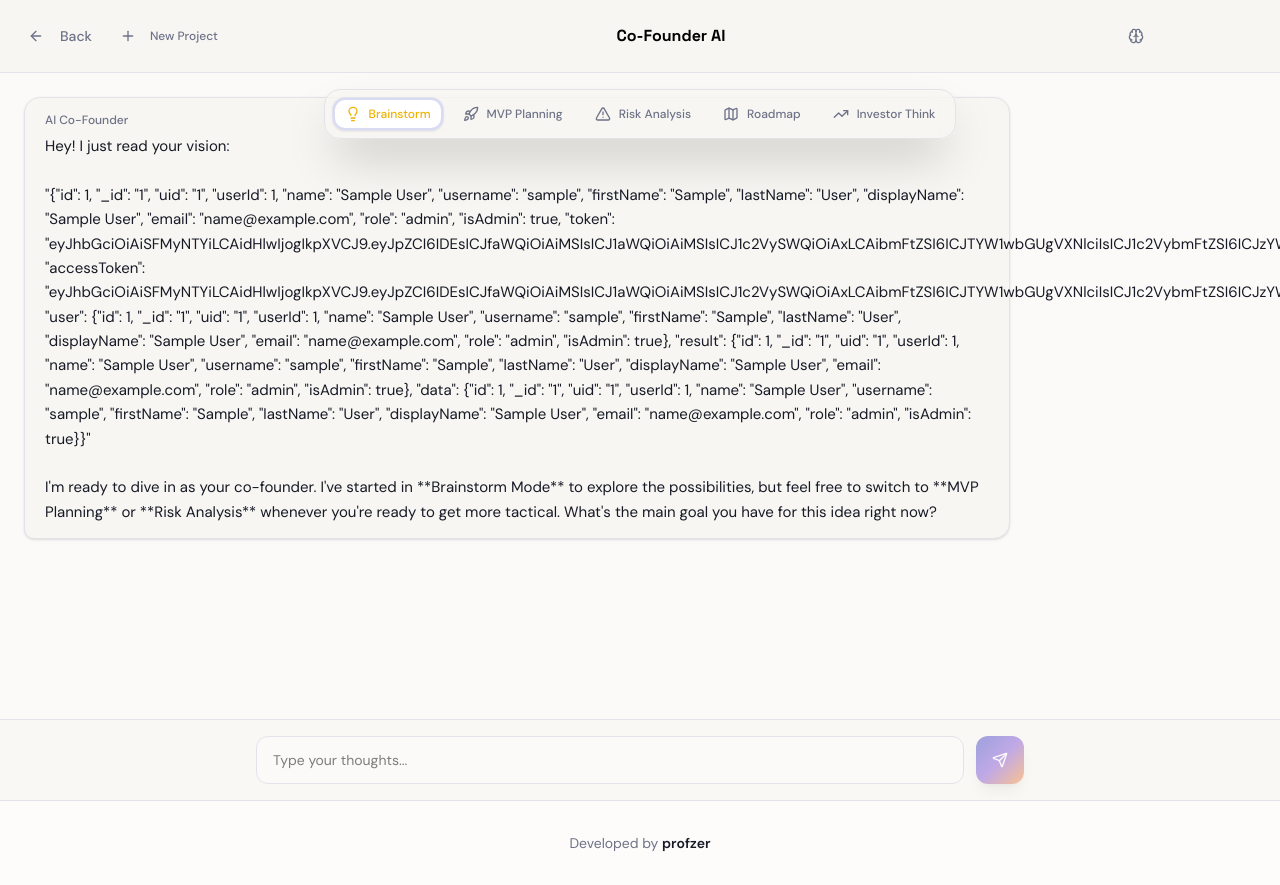
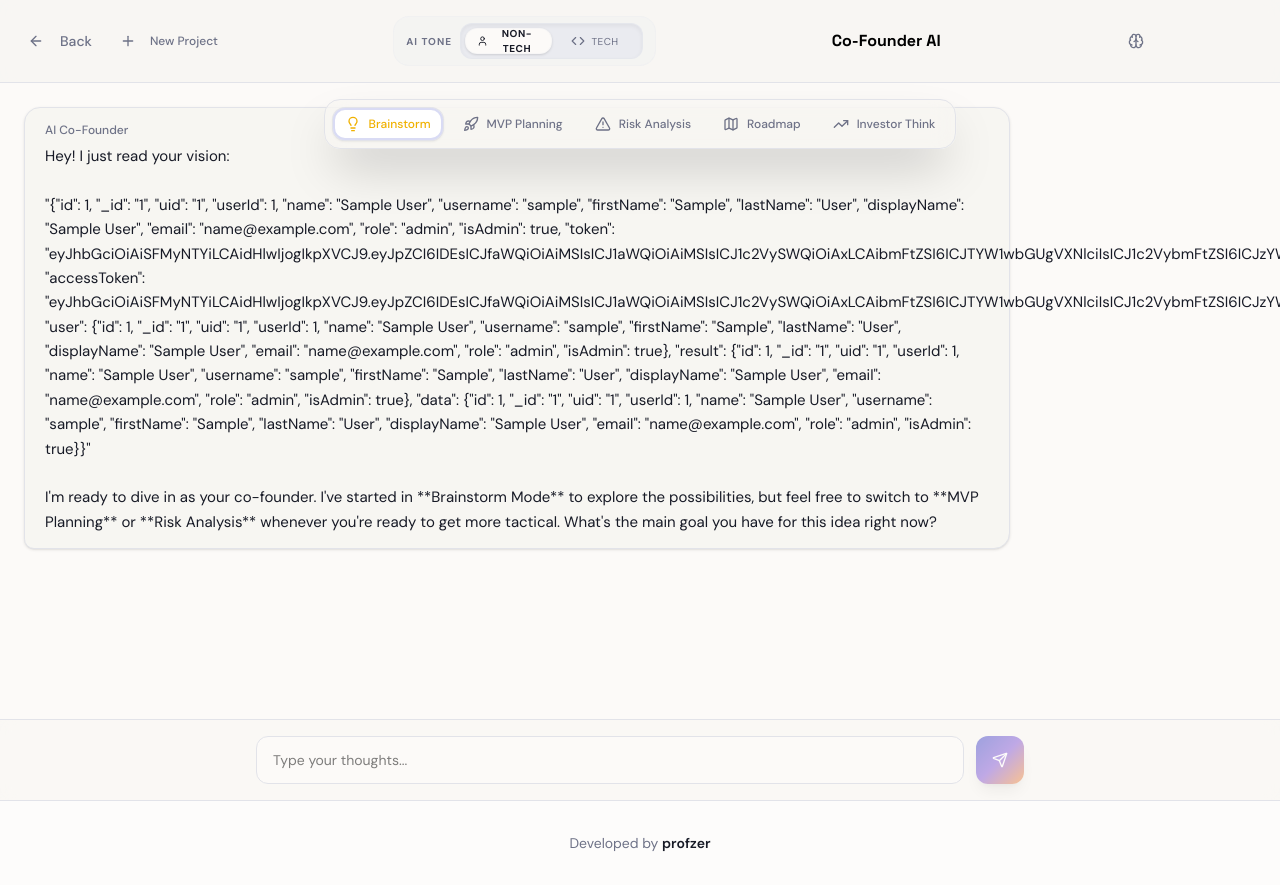
Before and after one commit to MVVYSHNAV/idea_generator, a Next.js app: page /discuss in a window 1280 px wide. Built offline with nearby package versions, Linux system fonts and the light colour scheme; sample sign-in values are in the browser's storage.

Commit message:
fix: Switch between Non-Technical and Technical modes at any time.

```diff
--- a/app/api/chat/route.js
+++ b/app/api/chat/route.js
@@ -30,9 +30,29 @@ const MODE_PROMPTS = {
     Focus on unit economics, defensibility (moats), scalability, and long-term exit potential. Address the "Why now?" and "How big?".`
 };
 
+const REPLY_MODE_PROMPTS = {
+    'non-tech': `You are explaining concepts to a non-technical user.
+Rules:
+- Use simple words
+- Avoid technical jargon
+- Focus on ideas, outcomes, and clarity
+- Explain as if to a smart beginner
+- Never assume technical knowledge
+- NO CODE, no architecture diagrams, no implementation details.`,
+
+    'tech': `You are explaining concepts to a technical user.
+Rules:
+- Be precise and structured
+- Use correct technical terminology
+- Explain trade-offs and constraints
+- Assume engineering literacy
+- Avoid over-simplification
+- FEEL FREE to mention APIs, data models, or system flows.`
+};
+
 export async function POST(req) {
     try {
-        const { messages, selectedMode = 'brainstorm' } = await req.json();
+        const { messages, selectedMode = 'brainstorm', replyMode = 'non-tech' } = await req.json();
 
         if (!messages || !Array.isArray(messages)) {
             return new Response(JSON.stringify({ error: 'Messages are required' }), {
@@ -41,12 +61,19 @@ export async function POST(req) {
             });
         }
 
-        const systemPromptContent = MODE_PROMPTS[selectedMode] || MODE_PROMPTS.brainstorm;
+        const personaContent = MODE_PROMPTS[selectedMode] || MODE_PROMPTS.brainstorm;
+        const replyLevelContent = REPLY_MODE_PROMPTS[replyMode] || REPLY_MODE_PROMPTS['non-tech'];
 
         const systemPrompt = {
             role: 'system',
             content: `You are an expert co-founder and startup advisor strictly operating in ${selectedMode.toUpperCase()} mode.
-            ${systemPromptContent}
+
+            PERSONA INSTRUCTIONS:
+            ${personaContent}
+
+            REPLY STYLE INSTRUCTIONS:
+            ${replyLevelContent}
+
             Keep responses concise, professional, and actionable.`
         };
 
--- a/app/api/summary/route.js
+++ b/app/api/summary/route.js
@@ -2,15 +2,35 @@ import { InferenceClient } from "@huggingface/inference";
 
 const client = new InferenceClient(process.env.HF_TOKEN || process.env.HUGGING_FACE_API_KEY);
 
+const SUMMARY_MODE_PROMPTS = {
+    'non-tech': `The audience is NON-TECHNICAL founders and business users.
+Rules:
+- Focus on business value, market impact, and user outcomes.
+- Use analogies for technical parts.
+- Avoid implementation details.
+- Professional, clear, and executive-level language.`,
+
+    'tech': `The audience is TECHNICAL developers and architects.
+Rules:
+- Focus on technical architecture, system trade-offs, and data models.
+- Use precise terminology (APIs, state management, database schemas).
+- Include high-level implementation details and engineering priorities.
+- Analytical, direct, and architecture-first language.`
+};
+
 export async function POST(req) {
     try {
-        const { idea, memory, roadmap } = await req.json();
+        const { idea, memory, roadmap, replyMode = 'non-tech' } = await req.json();
+
+        const modeInstructions = SUMMARY_MODE_PROMPTS[replyMode] || SUMMARY_MODE_PROMPTS['non-tech'];
 
         const systemPrompt = {
             role: 'system',
-            content: `You are an expert executive consultant. Your task is to generate a professional, high-level project summary for a startup idea.
+            content: `You are an expert executive consultant. Your task is to generate a professional project summary for a startup idea.
 
-            RULES:
+            ${modeInstructions}
+
+            GENERAL RULES:
             - Professional, formal tone.
             - NO emojis.
             - NO chat-like conversational filler.
--- a/app/discuss/page.js
+++ b/app/discuss/page.js
@@ -6,6 +6,7 @@ import { ArrowLeft, Map, Brain, FileText, Loader2, Plus } from "lucide-react";
 import { Button } from "@/components/ui/button";
 import ChatWindow from "@/components/ChatWindow";
 import ProjectSummary from "@/components/ProjectSummary";
+import ReplyLevelToggle from "@/components/ReplyLevelToggle";
 import { useState, useEffect } from "react";
 import { getProjectState, clearProjectState, saveProjectState } from "@/lib/storage";
 
@@ -18,6 +19,7 @@ export default function DiscussPage() {
     const [summary, setSummary] = useState(null);
     const [isSummaryOpen, setIsSummaryOpen] = useState(false);
     const [isGeneratingSummary, setIsGeneratingSummary] = useState(false);
+    const [replyMode, setReplyMode] = useState('non-tech');
 
     useEffect(() => {
         // First priority: Restore from unified project storage
@@ -27,6 +29,7 @@ export default function DiscussPage() {
             setInitialState(savedProject);
             if (savedProject.structuredRoadmap) setShowRoadmapCTA(true);
             if (savedProject.summary) setSummary(savedProject.summary);
+            if (savedProject.replyMode) setReplyMode(savedProject.replyMode);
             return;
         }
 
@@ -54,7 +57,8 @@ export default function DiscussPage() {
                 body: JSON.stringify({
                     idea: idea,
                     memory: projectState?.projectMemory || {},
-                    roadmap: projectState?.structuredRoadmap || null
+                    roadmap: projectState?.structuredRoadmap || null,
+                    replyMode: replyMode
                 }),
             });
 
@@ -76,6 +80,17 @@ export default function DiscussPage() {
             alert("Failed to generate summary. Please try again.");
         } finally {
             setIsGeneratingSummary(false);
+        }
+    };
+
+    const handleModeChange = (newMode) => {
+        setReplyMode(newMode);
+        const projectState = getProjectState();
+        if (projectState) {
+            saveProjectState({
+                ...projectState,
+                replyMode: newMode
+            });
         }
     };
 
@@ -112,7 +127,12 @@ export default function DiscussPage() {
                     </Button>
                 </div>
 
-                <h1 className="font-display font-bold text-xs sm:text-base truncate max-w-[120px] sm:max-w-none text-center px-2">
+                <div className="hidden lg:flex items-center gap-2 bg-muted/30 px-3 py-1.5 rounded-2xl border border-border/20">
+                    <span className="text-[10px] text-muted-foreground font-bold uppercase tracking-widest whitespace-nowrap">AI Tone</span>
+                    <ReplyLevelToggle mode={replyMode} onChange={handleModeChange} />
+                </div>
+
+                <h1 className="font-display font-bold text-xs sm:text-base truncate max-w-[80px] sm:max-w-none text-center px-2">
                     Co-Founder AI
                 </h1>
 
@@ -164,6 +184,8 @@ export default function DiscussPage() {
                     <ChatWindow
                         initialIdea={idea}
                         initialState={initialState}
+                        replyMode={replyMode}
+                        onModeChange={handleModeChange}
                         onComplete={() => setShowRoadmapCTA(true)}
                         isMemoryOpen={isMemoryOpen}
                         onToggleMemory={setIsMemoryOpen}
--- a/components/ChatWindow.js
+++ b/components/ChatWindow.js
@@ -7,10 +7,11 @@ import { Button } from "@/components/ui/button";
 import ChatBubble from "./ChatBubble";
 import ModeSwitcher from "./ModeSwitcher";
 import ProjectMemory from "./ProjectMemory";
+import ReplyLevelToggle from "./ReplyLevelToggle";
 import TypingIndicator from "./TypingIndicator";
 import { saveProjectState } from "@/lib/storage";
 
-const ChatWindow = ({ initialIdea, onComplete, isMemoryOpen, onToggleMemory, initialState }) => {
+const ChatWindow = ({ initialIdea, onComplete, isMemoryOpen, onToggleMemory, initialState, replyMode, onModeChange }) => {
     const [messages, setMessages] = useState(initialState?.chatMessages || []);
     const [input, setInput] = useState("");
     const [isTyping, setIsTyping] = useState(false);
@@ -79,7 +80,8 @@ const ChatWindow = ({ initialIdea, onComplete, isMemoryOpen, onToggleMemory, ini
                 headers: { 'Content-Type': 'application/json' },
                 body: JSON.stringify({
                     messages: updatedMessages.map(({ role, content }) => ({ role, content })),
-                    selectedMode
+                    selectedMode,
+                    replyMode
                 }),
             });
 
@@ -162,10 +164,13 @@ const ChatWindow = ({ initialIdea, onComplete, isMemoryOpen, onToggleMemory, ini
                 isOpen={isMemoryOpen}
                 onClose={() => onToggleMemory(false)}
             />
-            {/* Mode Switcher Overlay */}
-            <div className="absolute top-4 left-0 right-0 z-20 flex justify-center pointer-events-none">
+            {/* Mode Swer & Reply Level Overlay */}
+            <div className="absolute top-4 left-0 right-0 z-20 flex flex-col items-center gap-2 pointer-events-none px-4">
                 <div className="pointer-events-auto shadow-2xl max-w-[calc(100vw-2rem)] rounded-2xl">
                     <ModeSwitcher activeMode={selectedMode} onModeChange={setSelectedMode} />
+                </div>
+                <div className="pointer-events-auto shadow-lg lg:hidden bg-card/50 backdrop-blur-md rounded-xl p-0.5 border border-border/20">
+                    <ReplyLevelToggle mode={replyMode} onChange={onModeChange} />
                 </div>
             </div>
 
--- /dev/null
+++ b/components/ReplyLevelToggle.js
@@ -0,0 +1,41 @@
+'use client';
+
+import { motion } from "framer-motion";
+import { User, Code } from "lucide-react";
+import { cn } from "@/lib/utils";
+
+export default function ReplyLevelToggle({ mode, onChange }) {
+    return (
+        <div className="flex bg-muted p-1 rounded-xl border border-border/50 shadow-inner relative overflow-hidden h-9 items-center">
+            <motion.div
+                animate={{
+                    x: mode === 'non-tech' ? 0 : '100%'
+                }}
+                transition={{ type: "spring", bounce: 0.2, duration: 0.4 }}
+                className="absolute top-1 bottom-1 left-1 w-[calc(50%-4px)] bg-background rounded-lg shadow-sm border border-border/20 pointer-events-none"
+            />
+
+            <button
+                onClick={() => onChange('non-tech')}
+                className={cn(
+                    "flex-1 flex items-center justify-center gap-1.5 px-3 z-10 transition-colors duration-200",
+                    mode === 'non-tech' ? "text-foreground font-bold" : "text-muted-foreground hover:text-foreground"
+                )}
+            >
+                <User className="w-3.5 h-3.5" />
+                <span className="text-[10px] uppercase tracking-wider">Non-Tech</span>
+            </button>
+
+            <button
+                onClick={() => onChange('tech')}
+                className={cn(
+                    "flex-1 flex items-center justify-center gap-1.5 px-3 z-10 transition-colors duration-200",
+                    mode === 'tech' ? "text-foreground font-bold" : "text-muted-foreground hover:text-foreground"
+                )}
+            >
+                <Code className="w-3.5 h-3.5" />
+                <span className="text-[10px] uppercase tracking-wider">Tech</span>
+            </button>
+        </div>
+    );
+}
```
